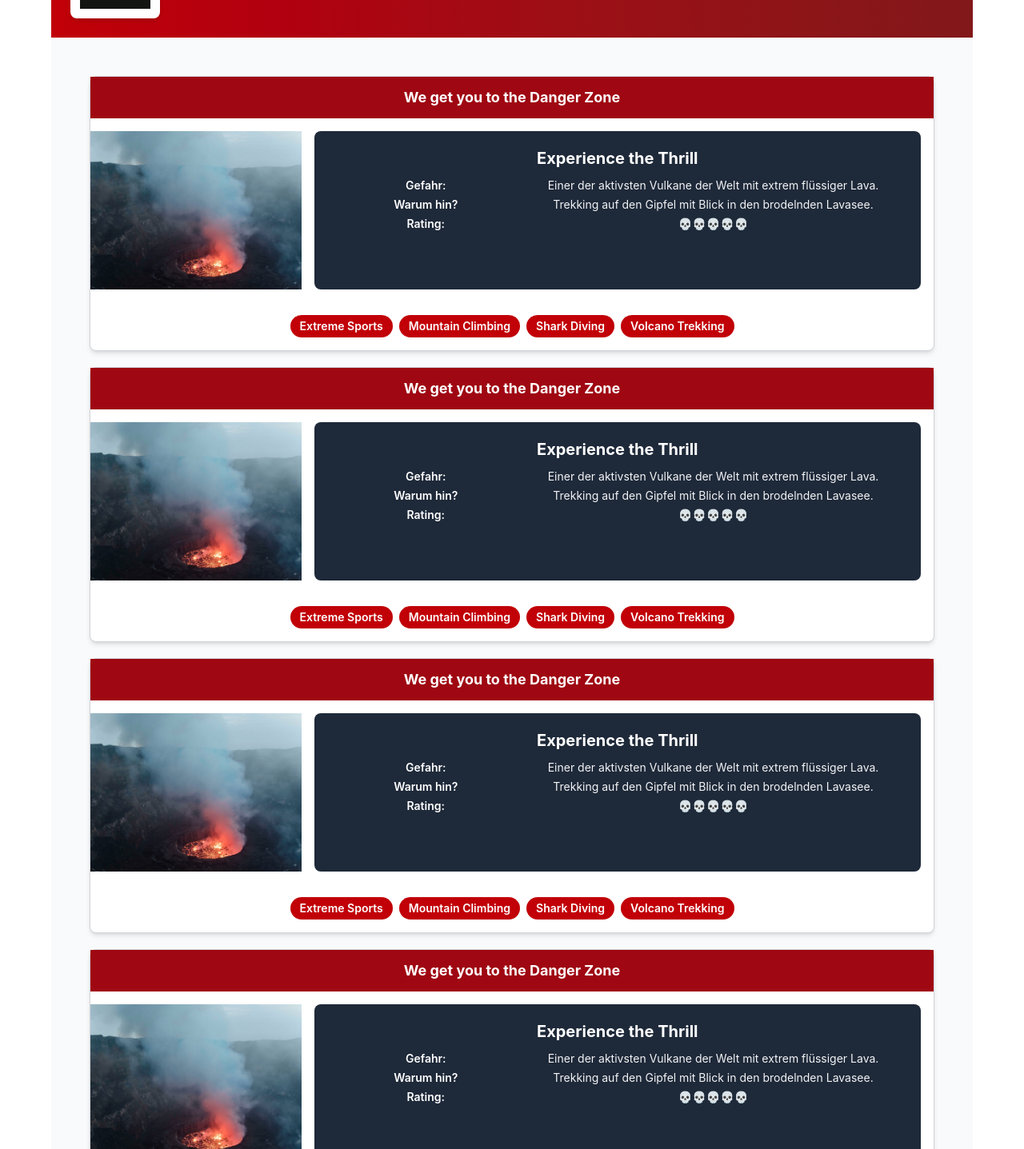
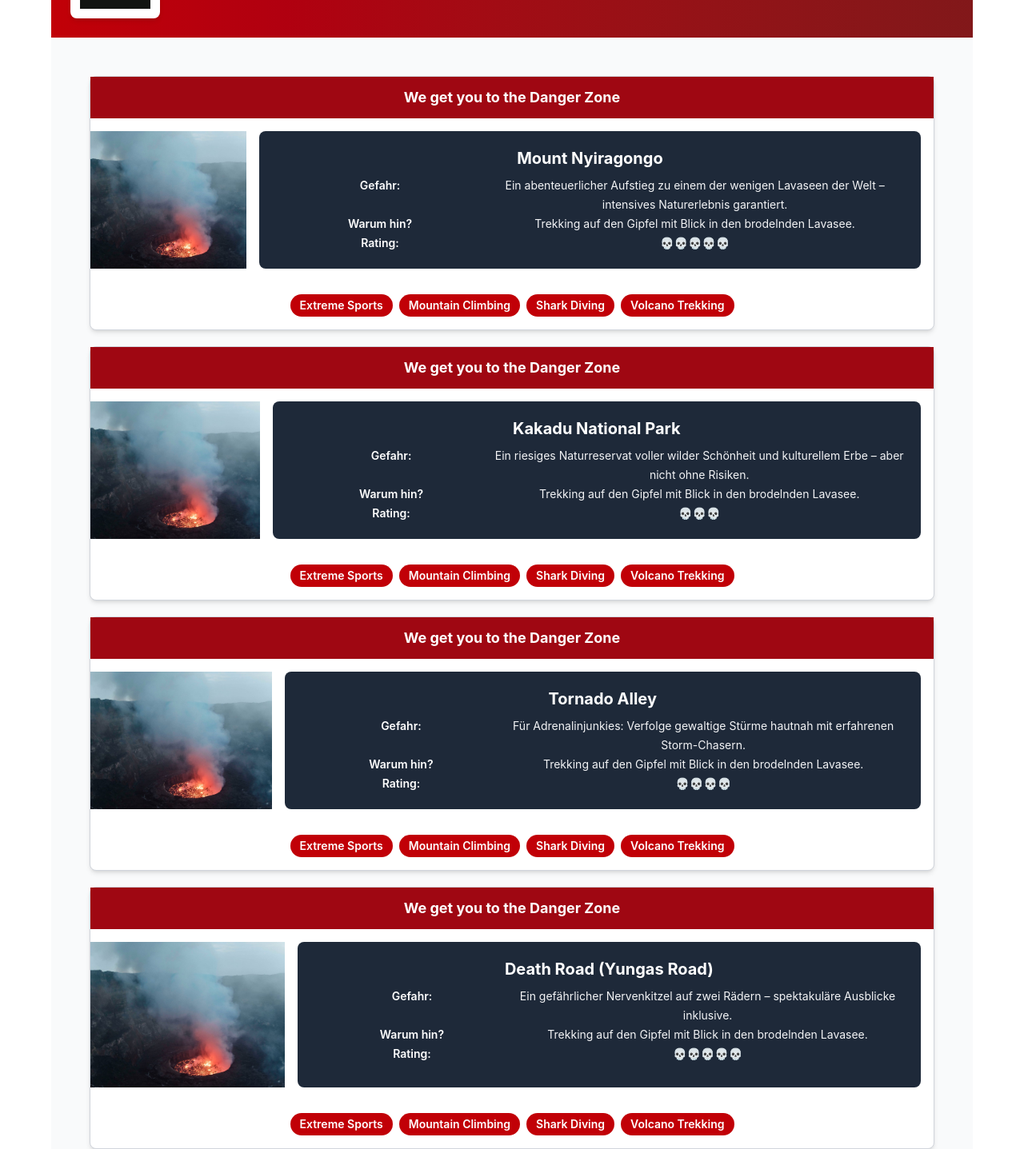
Before and after one commit to timesqueezer/dynamo-danger-zone, a React (Create React App) app in the folder frontend/: page /list in a window 1280 px wide. Shown: the part 113-1550 px from the top of the page at 80% size. Built offline with nearby package versions, Linux system fonts and the light colour scheme.

Commit message:
Add linking to detailspage

```diff
--- a/frontend/src/components/AdventureListItem.tsx
+++ b/frontend/src/components/AdventureListItem.tsx
@@ -1,6 +1,22 @@
-export const AdventureListItem = () => {
+import { useNavigate } from "react-router";
+import { getSkullRatingVisual } from "../helper";
+
+interface IAdventureListItemProps {
+  name: string;
+  description: string;
+  skull_rating: number;
+  id: string;
+}
+
+export const AdventureListItem = (props: IAdventureListItemProps) => {
+  const { name, description, skull_rating, id } = props;
+  const navigate = useNavigate();
+
   return (
-    <div className="border border-gray-300 rounded-lg shadow-md bg-white mb-5">
+    <div
+      className="border border-gray-300 rounded-lg shadow-md bg-white mb-5 cursor-pointer"
+      onClick={() => navigate(`/details/${id}`)}
+    >
       <div className="p-3 mb-4 text-center bg-red-800 text-white font-bold text-lg">
         We get you to the Danger Zone
       </div>
@@ -15,12 +31,12 @@ export const AdventureListItem = () => {
         </div>
 
         <div className="bg-gray-800 text-white p-5 mb-4 mx-4 rounded-lg grow">
-          <h2 className="font-bold text-xl mb-2">Experience the Thrill</h2>
+          <h2 className="font-bold text-xl mb-2">{name}</h2>
 
           <div className="grid grid-cols-3">
             <dt className="text-sm/6 font-medium font-semibold">Gefahr:</dt>
             <dd className="mt-1 text-sm/6 text-gray-100 sm:col-span-2 sm:mt-0">
-              Einer der aktivsten Vulkane der Welt mit extrem flüssiger Lava.
+              {description}
             </dd>
           </div>
           <div className="grid grid-cols-3">
@@ -32,7 +48,7 @@ export const AdventureListItem = () => {
           <div className="grid grid-cols-3">
             <dt className="text-sm/6 font-medium font-semibold">Rating:</dt>
             <dd className="mt-1 text-sm/6 text-gray-100 sm:col-span-2 sm:mt-0">
-              💀💀💀💀💀
+              {getSkullRatingVisual(skull_rating)}
             </dd>
           </div>
         </div>
--- a/frontend/src/constants/index.ts
+++ b/frontend/src/constants/index.ts
@@ -2,3 +2,116 @@ export enum AppRoutes {
   HOME = "/",
   LIST = "/list",
 }
+
+export const Trips = [
+  {
+    id: "8e4cb7c3-ec95-4e59-a8f2-c7f6a0e2cc49",
+    name: "Mount Nyiragongo",
+    country: "Demokratische Republik Kongo",
+    danger: "Aktiver Vulkan mit flüssiger Lava",
+    why_go: "Trekking zum Lavasee auf dem Gipfel",
+    skull_rating: 5,
+    image_url: "images/1.jpg",
+    description:
+      "Ein abenteuerlicher Aufstieg zu einem der wenigen Lavaseen der Welt – intensives Naturerlebnis garantiert.",
+  },
+  {
+    id: "fe08c83e-9a1c-4a8f-b6d4-f839c2bbcc10",
+    name: "Kakadu National Park",
+    country: "Australien",
+    danger: "Salzwasserkrokodile, Giftschlangen, Quallen",
+    why_go: "Natur, Aboriginal-Kunst, Abenteuer",
+    skull_rating: 3,
+    image_url: "images/2.jpg",
+    description:
+      "Ein riesiges Naturreservat voller wilder Schönheit und kulturellem Erbe – aber nicht ohne Risiken.",
+  },
+  {
+    id: "3b6741cc-2f07-4f8d-ae7e-3a934f7a6ad6",
+    name: "Tornado Alley",
+    country: "USA",
+    danger: "Tornados der Kategorie F5",
+    why_go: "Storm-Chasing-Touren",
+    skull_rating: 4,
+    image_url: "images/3.jpg",
+    description:
+      "Für Adrenalinjunkies: Verfolge gewaltige Stürme hautnah mit erfahrenen Storm-Chasern.",
+  },
+  {
+    id: "58a1dc84-91eb-4e71-aee3-5e2b33cc1a76",
+    name: "Death Road (Yungas Road)",
+    country: "Bolivien",
+    danger: "600m Abgrund, enge Schotterstraße",
+    why_go: "Mountainbike mit Ausblick",
+    skull_rating: 5,
+    image_url: "images/4.jpg",
+    description:
+      "Ein gefährlicher Nervenkitzel auf zwei Rädern – spektakuläre Ausblicke inklusive.",
+  },
+  {
+    id: "e624c5c9-7334-4a6c-90a4-b2c0ab79c44a",
+    name: "Gansbaai",
+    country: "Südafrika",
+    danger: "Großer Weißer Hai",
+    why_go: "Käfigtauchen",
+    skull_rating: 2,
+    image_url: "images/5.jpeg",
+    description:
+      "Komme den gefährlichsten Raubfischen der Welt näher – sicher im Käfig, aber nichts für schwache Nerven.",
+  },
+  {
+    id: "7b0e6f4c-275b-4d84-9125-05c4db406cc5",
+    name: "Danakil-Wüste",
+    country: "Äthiopien",
+    danger: "Extreme Hitze, Gase, Unruhen",
+    why_go: "Surreale Vulkanlandschaften",
+    skull_rating: 4,
+    image_url: "images/6.jpeg",
+    description:
+      "Eine der heißesten und unwirtlichsten Regionen der Erde – faszinierend, fremd, gefährlich.",
+  },
+  {
+    id: "982a9c8b-87e8-4d7b-b5a0-72b94933685d",
+    name: "Ilha da Queimada Grande (Snake Island)",
+    country: "Brasilien",
+    danger: "Tödliche Schlangen überall",
+    why_go: "Verbotene Insel-Legende",
+    skull_rating: 5,
+    image_url: "images/7.jpeg",
+    description:
+      "Verboten und tödlich – eine Insel voller Schlangen, die selbst Forschern das Fürchten lehrt.",
+  },
+  {
+    id: "89d8a4d5-6d24-4951-a0a8-203fa8715764",
+    name: "Cenoten-Tauchen",
+    country: "Mexiko",
+    danger: "Höhlensysteme, Orientierung",
+    why_go: "Kristallklares Wasser, Unterwelt",
+    skull_rating: 3,
+    image_url: "images/8.jpg",
+    description:
+      "Magisches Taucherlebnis in den geheimnisvollen Unterwasserhöhlen Yucatáns – Schönheit trifft Risiko.",
+  },
+  {
+    id: "3c66efb8-d432-41f0-a7f2-68f3f349705c",
+    name: "Ciudad Juárez",
+    country: "Mexiko",
+    danger: "Kartelle, hohe Kriminalität",
+    why_go: "Städtische Spannung, Kultur",
+    skull_rating: 4,
+    image_url: "images/9.jpg",
+    description:
+      "Ein Ort zwischen Kultur und Gefahr – intensive Einblicke in das Leben an der Grenze.",
+  },
+  {
+    id: "b2dbce43-418f-4ae0-b8cc-71eb4e0ec31e",
+    name: "Tschernobyl",
+    country: "Ukraine",
+    danger: "Reststrahlung",
+    why_go: "Postapokalyptische Atmosphäre",
+    skull_rating: 3,
+    image_url: "images/10.jpg",
+    description:
+      "Eine Geisterstadt wie aus einem Film – faszinierend und bedrückend zugleich.",
+  },
+];
--- /dev/null
+++ b/frontend/src/helper/index.ts
@@ -0,0 +1,3 @@
+export function getSkullRatingVisual(rating: number): string {
+  return "💀".repeat(rating);
+}
--- a/frontend/src/navigation/AppRoutes.tsx
+++ b/frontend/src/navigation/AppRoutes.tsx
@@ -1,5 +1,6 @@
 import { BrowserRouter, Route, Routes } from "react-router";
 import MainLayout from "../layout/MainLayout";
+import { Details } from "../pages/Details";
 import { Home } from "../pages/Home";
 import { List } from "../pages/List";
 
@@ -10,7 +11,7 @@ export const AppRoutes = () => {
         <Routes>
           <Route path="/" element={<Home />} />
           <Route path="/list" element={<List />} />
-          <Route path="/details/:id" element={<List />} />
+          <Route path="/details/:id" element={<Details />} />
         </Routes>
       </MainLayout>
     </BrowserRouter>
--- /dev/null
+++ b/frontend/src/pages/Details.tsx
@@ -0,0 +1,7 @@
+import { useParams } from "react-router";
+
+export const Details = () => {
+  let { id } = useParams();
+
+  return <>{id}</>;
+};
--- a/frontend/src/pages/List.tsx
+++ b/frontend/src/pages/List.tsx
@@ -1,13 +1,13 @@
 import { AdventureListItem } from "../components/AdventureListItem";
+import { Trips } from "../constants";
 
 export const List = () => {
   return (
     <div className=" p-6 gap-6">
       <div className="flex flex-col">
-        <AdventureListItem />
-        <AdventureListItem />
-        <AdventureListItem />
-        <AdventureListItem />
+        {Trips.map((trip) => (
+          <AdventureListItem {...trip} />
+        ))}
       </div>
       <div className="w-2/5 border border-gray-300 rounded-lg shadow-md bg-white p-4"></div>
     </div>
```
